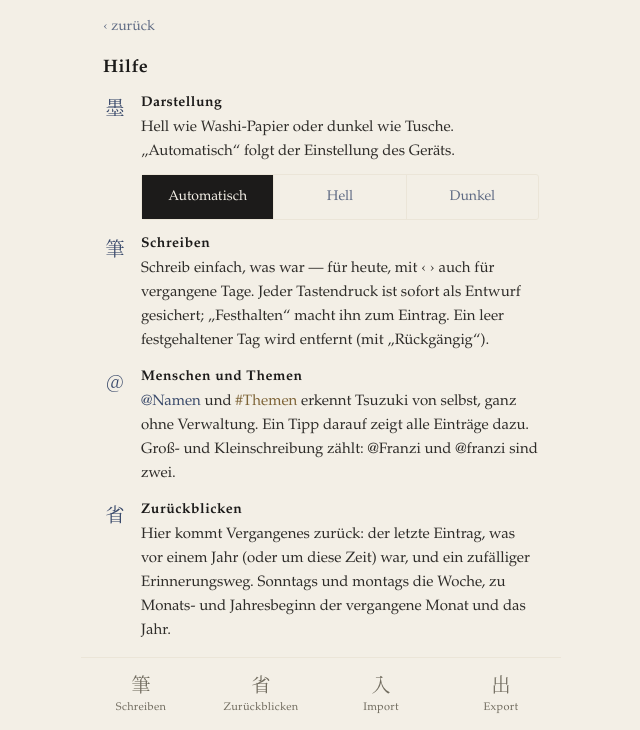
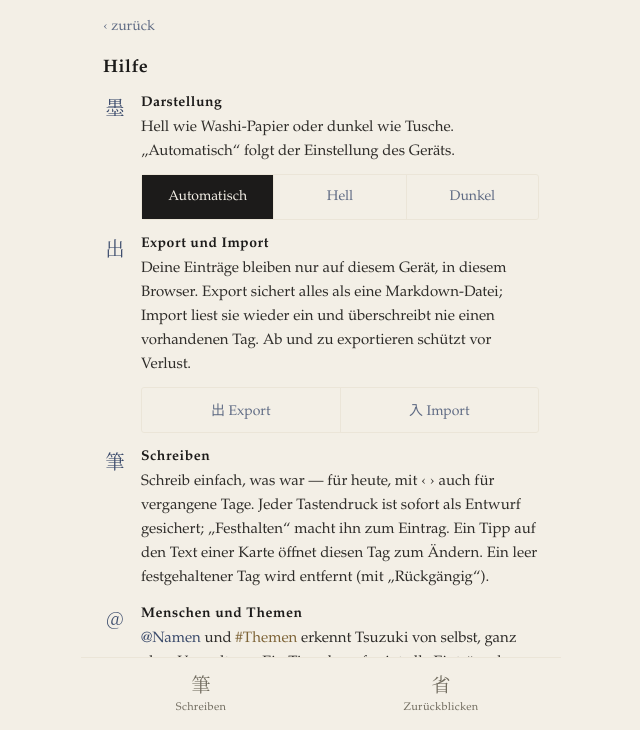
Before and after one commit to mbraeutig/mbraeutig.github.io, a plain HTML site: page tsuzuki/index.html in a window 1280 px wide. Both pictures are taken after a click on the button "Hilfe, Darstellung, Export und Import". Shown: the part 70-800 px from the top of the page, without its empty margins (319-959 px from the left). Drawn offline with Linux system fonts and the light colour scheme.

Commit message:
tsuzuki: deploy 20261123-192055

```diff
--- a/tsuzuki/app.js
+++ b/tsuzuki/app.js
@@ -239,6 +239,18 @@ function continueFrom(key) {
   setDraft(tk, appendRef(currentText(tk), key));
   openWrite(tk, CONTINUE_GREETING);
 }
+// Ein Tipp auf den Text einer Karte öffnet diesen Tag im Schreiben — dort
+// lässt er sich ändern oder (leer festgehalten) entfernen. Tokens und ↩ im
+// Text behalten ihren eigenen Tipp; markierter Text (Kopieren) öffnet nichts.
+function bindCardBodies() {
+  main.querySelectorAll('.card[data-day] .card-body').forEach(el => {
+    el.onclick = e => {
+      if (e.target.closest('[role="button"], button')) return;
+      if (String(window.getSelection?.() || '')) return;
+      openWrite(el.closest('.card').dataset.day);
+    };
+  });
+}
 function openThread(key) { filter = { kind: 'thread', key }; view = 'filter'; render(); }
 function openToken(kind, name) { filter = { kind, name }; view = 'filter'; render(); }
 function openPeriod(p) { filter = { kind: 'period', unit: p.unit, from: p.from, to: p.to }; view = 'filter'; render(); }
@@ -464,6 +476,7 @@ function renderReflect() {
   main.querySelectorAll('[data-more]').forEach(el =>
     el.onclick = () => { tokensExpanded[el.dataset.more] = !tokensExpanded[el.dataset.more]; renderReflect(); });
   bindPeriodLinks();
+  bindCardBodies();
   document.getElementById('go-write').onclick = () => openWrite(todayKey());
 }
 
@@ -614,9 +627,10 @@ function renderFilter() {
     if (!el.disabled) el.onclick = () => openPeriod(shiftPeriod(filter, Number(el.dataset.shift)));
   });
   bindPeriodLinks();
+  bindCardBodies();
 }
 
-// ── Hilfe (?) — kurz, ruhig, mit der Darstellungs-Wahl ganz oben ──
+// ── Hilfe (?) — kurz, ruhig; oben Darstellung und Export/Import ──
 // Der Hauch der Jahreszeit (Tipp auf „Tsuzuki“) bleibt bewusst ungenannt (4.9).
 let helpReturn = 'reflect';   // wohin „zurück“ führt
 function openHelp() {
@@ -628,6 +642,7 @@ function openHelp() {
 const HELP = [
   ['筆', 'Schreiben', 'Schreib einfach, was war — für heute, mit ‹ › auch für vergangene Tage. ' +
     'Jeder Tastendruck ist sofort als Entwurf gesichert; „Festhalten“ macht ihn zum Eintrag. ' +
+    'Ein Tipp auf den Text einer Karte öffnet diesen Tag zum Ändern. ' +
     'Ein leer festgehaltener Tag wird entfernt (mit „Rückgängig“).'],
   ['@', 'Menschen und Themen', '<span class="c-person">@Namen</span> und <span class="c-tag">#Themen</span> ' +
     'erkennt Tsuzuki von selbst, ganz ohne Verwaltung. Ein Tipp darauf zeigt alle Einträge dazu. ' +
@@ -639,9 +654,6 @@ const HELP = [
     'mit einem Verweis ↩ auf damals. So wachsen Fäden über die Zeit; ein Tipp auf ↩ zeigt den ganzen Faden.'],
   ['候', 'Mikro-Jahreszeiten', 'Unter dem Datum steht leise eine der 72 alten japanischen ' +
     'Jahreszeiten, jede etwa fünf Tage lang.'],
-  ['出', 'Export und Import', 'Deine Einträge bleiben nur auf diesem Gerät, in diesem Browser. ' +
-    'Export sichert alles als eine Markdown-Datei; Import liest sie wieder ein und überschreibt nie ' +
-    'einen vorhandenen Tag. Ab und zu exportieren schützt vor Verlust.'],
 ];
 function renderHelp() {
   const c = themeChoice();
@@ -657,11 +669,22 @@ function renderHelp() {
         ${opt('auto', 'Automatisch')}${opt('light', 'Hell')}${opt('dark', 'Dunkel')}
       </div>
     </div></div>
+    <div class="help-sec"><span class="help-glyph" aria-hidden="true">出</span><div>
+      <h3>Export und Import</h3>
+      <p>Deine Einträge bleiben nur auf diesem Gerät, in diesem Browser. Export sichert alles als eine
+        Markdown-Datei; Import liest sie wieder ein und überschreibt nie einen vorhandenen Tag.
+        Ab und zu exportieren schützt vor Verlust.</p>
+      <div class="data-pick">
+        <button id="do-export">出 Export</button><button id="do-import">入 Import</button>
+      </div>
+    </div></div>
     ${HELP.map(([g, h, p]) => `<div class="help-sec"><span class="help-glyph" aria-hidden="true">${g}</span>` +
       `<div><h3>${h}</h3><p>${p}</p></div></div>`).join('')}
     <p class="help-note">Kein Streak, kein Zwang. Manches zeigt sich erst, wenn man es antippt.</p>
   </div>`;
   document.getElementById('back').onclick = () => { view = helpReturn; renderQuiet(); };
+  document.getElementById('do-export').onclick = exportMarkdown;
+  document.getElementById('do-import').onclick = () => importInput.click();
   main.querySelectorAll('[data-theme-pick]').forEach(b => b.onclick = () => {
     setTheme(b.dataset.themePick);
     main.querySelectorAll('[data-theme-pick]').forEach(o =>
@@ -676,13 +699,9 @@ function renderNav() {
   nav.innerHTML = `
     <button class="nav-btn ${w ? 'active' : ''}" id="nav-write"><span class="nav-glyph">筆</span><span class="nav-label">Schreiben</span></button>
     <button class="nav-btn ${r ? 'active' : ''}" id="nav-reflect"><span class="nav-glyph">省</span><span class="nav-label">Zurückblicken</span></button>
-    <button class="nav-btn" id="nav-import"><span class="nav-glyph">入</span><span class="nav-label">Import</span></button>
-    <button class="nav-btn" id="nav-export"><span class="nav-glyph">出</span><span class="nav-label">Export</span></button>
   `;
   document.getElementById('nav-write').onclick = () => openWrite(todayKey());
   document.getElementById('nav-reflect').onclick = () => { view = 'reflect'; render(); };
-  document.getElementById('nav-export').onclick = exportMarkdown;
-  document.getElementById('nav-import').onclick = () => importInput.click();
 }
 
 // ── Ein Hauch der Jahreszeit (Tipp auf „Tsuzuki“) ─────────────
--- a/tsuzuki/index.html
+++ b/tsuzuki/index.html
@@ -154,6 +154,7 @@ try{var t=localStorage.getItem('tsuzuki.theme');if(t!=='light'&&t!=='dark')t=mat
   .card-label.accent{color:var(--ai);}
   .card-sub{font-size:11px;color:var(--fade);font-family:var(--mono);}
   .card-body{font-size:16px;line-height:1.65;color:var(--body);white-space:pre-wrap;margin:0;}
+  .card[data-day] .card-body{cursor:pointer;}  /* Tipp öffnet den Tag im Schreiben */
   /* Innenabstand vergrößert die Tippfläche; negativer Rand verhindert, dass der Text verrutscht */
   .tok{cursor:pointer;font-weight:600;padding:6px 3px;margin:0 -3px;border-radius:2px;}
   .tok.person,.c-person{color:var(--ai);}
@@ -187,10 +188,10 @@ try{var t=localStorage.getItem('tsuzuki.theme');if(t!=='light'&&t!=='dark')t=mat
   .help-glyph{font-family:var(--mincho);font-size:19px;color:var(--ai);width:24px;flex-shrink:0;text-align:center;line-height:1.3;}
   .help-sec h3{font-size:14px;font-weight:600;letter-spacing:.5px;margin:0 0 4px;}
   .help-sec p{font-size:15px;line-height:1.6;color:var(--body);margin:0;}
-  .theme-pick{display:flex;border:1px solid var(--paper-deep);border-radius:3px;margin-top:10px;}
-  .theme-pick button{flex:1;background:none;border:none;min-height:44px;cursor:pointer;color:var(--ai-soft);
+  .theme-pick,.data-pick{display:flex;border:1px solid var(--paper-deep);border-radius:3px;margin-top:10px;}
+  .theme-pick button,.data-pick button{flex:1;background:none;border:none;min-height:44px;cursor:pointer;color:var(--ai-soft);
     font-family:var(--serif);font-size:14px;}
-  .theme-pick button + button{border-left:1px solid var(--paper-deep);}
+  .theme-pick button + button,.data-pick button + button{border-left:1px solid var(--paper-deep);}
   .theme-pick button[aria-pressed=true]{background:var(--ink);color:var(--paper);}
   .help-note{font-size:13px;line-height:1.6;color:var(--fade);font-style:italic;text-align:center;margin:10px 0 0;}
   .empty{text-align:center;padding:60px 20px;}
@@ -237,7 +238,7 @@ try{var t=localStorage.getItem('tsuzuki.theme');if(t!=='light'&&t!=='dark')t=mat
     </button>
     <div class="head-right">
       <div class="head-meta" id="head-meta">—</div>
-      <button class="help-btn" id="help-btn" aria-label="Hilfe und Darstellung" aria-pressed="false"><span>?</span></button>
+      <button class="help-btn" id="help-btn" aria-label="Hilfe, Darstellung, Export und Import" aria-pressed="false"><span>?</span></button>
     </div>
   </header>
   <main id="main"></main>
--- a/tsuzuki/sw.js
+++ b/tsuzuki/sw.js
@@ -1,7 +1,7 @@
 // Tsuzuki Service Worker — Offline-First, schlicht.
 // CACHE wird von deploy.js bei jedem Deploy neu gestempelt. Ohne neuen Namen
 // bekämen installierte Apps nie neuen Code (Cache-First).
-const CACHE = 'tsuzuki-20261122-165621';
+const CACHE = 'tsuzuki-20261123-192055';
 const ASSETS = [
   'index.html', 'core.js', 'app.js', 'manifest.webmanifest',
   'icon-180.png', 'icon-192.png', 'icon-512.png', 'icon-512-maskable.png'
```
